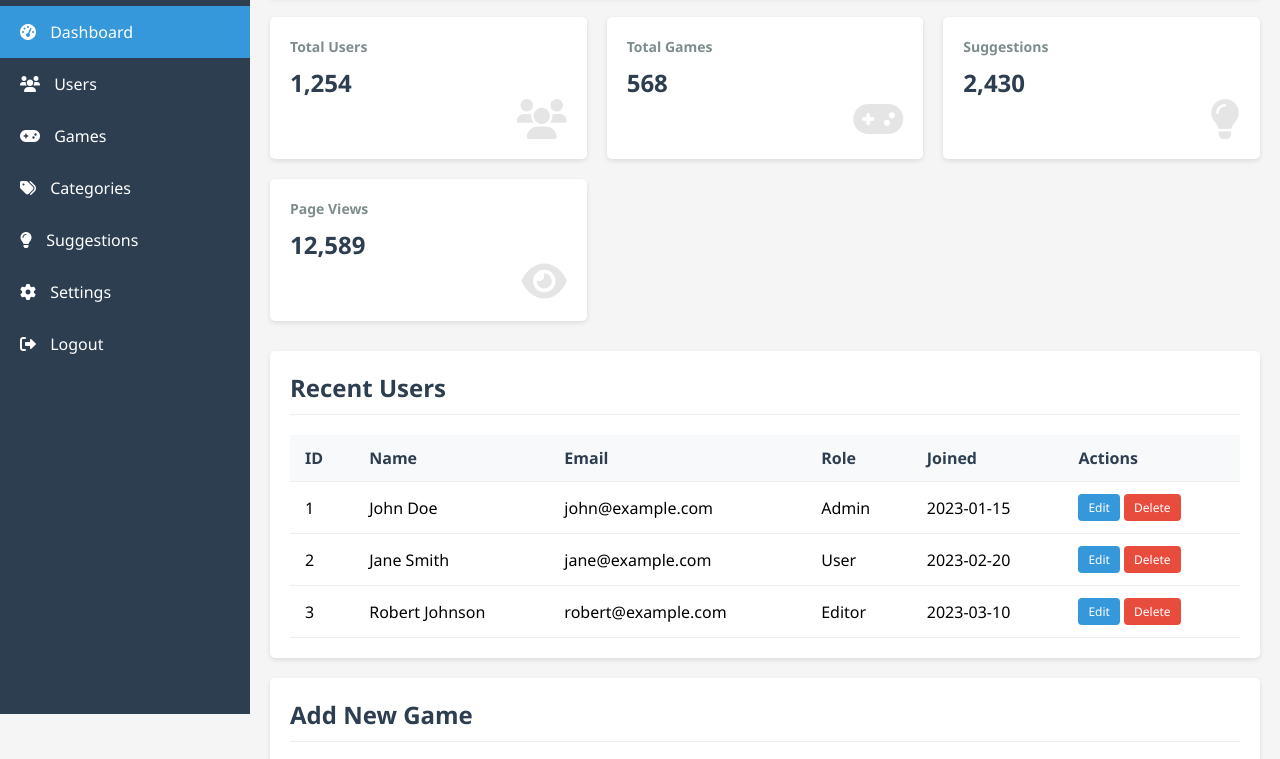
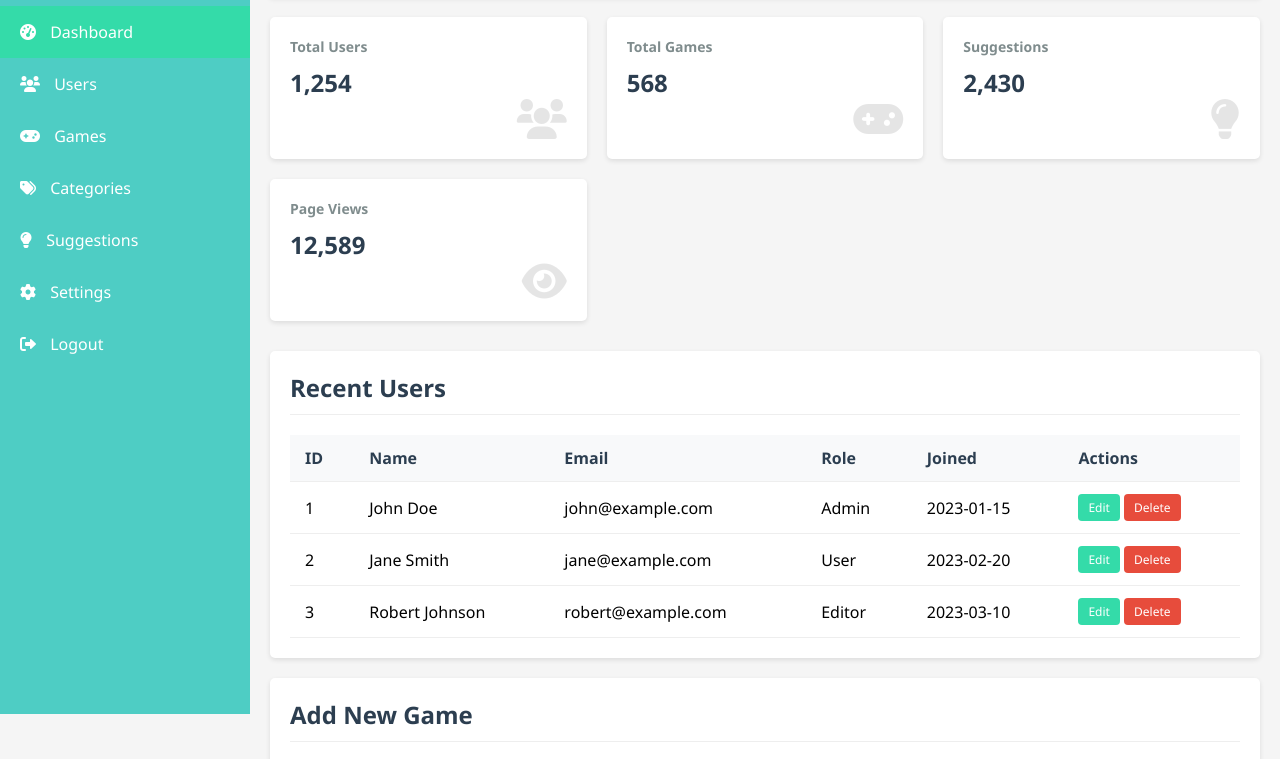
Before and after one commit to SchoolFlashCards3/admin-panel, a plain HTML site: page index.html in a window 1280 px wide. Shown: the part 86-845 px from the top of the page. Drawn offline with Linux system fonts and the light colour scheme.

Commit message:
Update index.html

```diff
--- a/index.html
+++ b/index.html
@@ -7,8 +7,8 @@
     <link rel="stylesheet" href="https://cdnjs.cloudflare.com/ajax/libs/font-awesome/6.0.0/css/all.min.css">
     <style>
         :root {
-            --primary-color: #3498db;
-            --secondary-color: #2980b9;
+            --primary-color: #34dba9;
+            --secondary-color: #24b388;
             --sidebar-width: 250px;
             --header-height: 60px;
         }
@@ -28,7 +28,7 @@
         /* Sidebar Styles */
         .sidebar {
             width: var(--sidebar-width);
-            background-color: #2c3e50;
+            background-color: #4ecdc4;
             color: white;
             height: 100vh;
             position: fixed;
```
